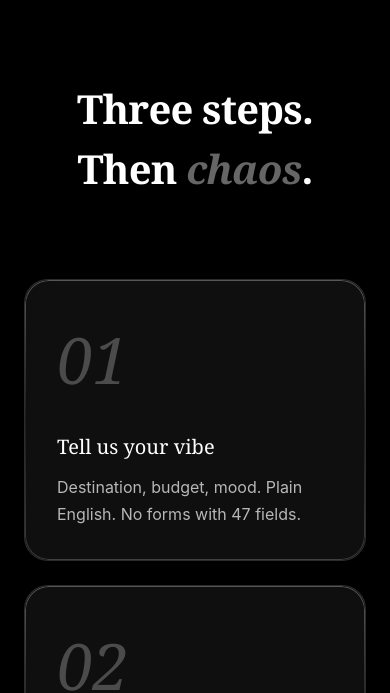
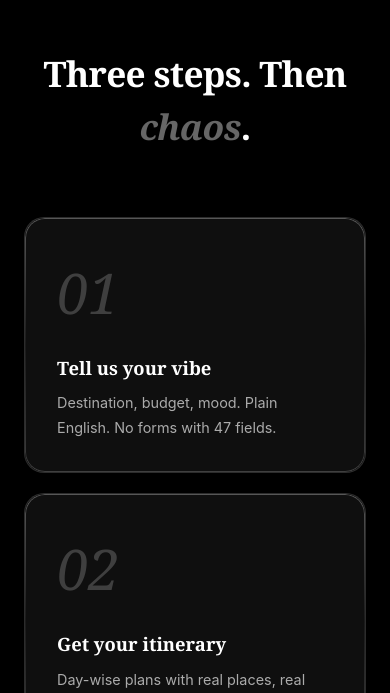
Before and after one commit to kshitij2874/detour, a React (Vite) app: page / in a window 390 px wide. Shown: the part 893-1586 px from the top of the page. Built offline with nearby package versions, Linux system fonts and the light colour scheme; no server answers.

Commit message:
fix: ui alignment — 2-col form grid, HIW heading visible, fss fallback bg, video preload auto

```diff
--- a/src/components/PlanForm.jsx
+++ b/src/components/PlanForm.jsx
@@ -42,7 +42,7 @@ export default function PlanForm({ onSubmit, isLoading }) {
       <p className="plan-form-subtitle">Tell us about your trip</p>
       <form onSubmit={handleSubmit} noValidate>
         <div className="form-grid">
-          <div className="form-group">
+          <div className="form-group full-width">
             <label className="form-label" htmlFor="destination">Destination City</label>
             <input id="destination" className={`form-input${errors.destination?' error':''}`} type="text"
               placeholder="e.g. Jaipur, Goa, Manali" aria-label="Destination city"
@@ -71,7 +71,7 @@ export default function PlanForm({ onSubmit, isLoading }) {
             {errors.budget && <span className="form-error" role="alert">{errors.budget}</span>}
           </div>
 
-          <div className="form-group">
+          <div className="form-group full-width">
             <label className="form-label" htmlFor="style">Travel Style</label>
             <select id="style" className="form-select" aria-label="Travel style"
               value={style} onChange={(e)=>setStyle(e.target.value)} disabled={isLoading}>
@@ -79,7 +79,7 @@ export default function PlanForm({ onSubmit, isLoading }) {
             </select>
           </div>
 
-          <div className="form-group">
+          <div className="form-group full-width">
             <label className="form-label">Dietary Preference</label>
             <div className="toggle-group" role="radiogroup" aria-label="Dietary preference">
               {['Veg Only','All'].map((d)=>(
@@ -91,7 +91,7 @@ export default function PlanForm({ onSubmit, isLoading }) {
             </div>
           </div>
 
-          <div className="form-group">
+          <div className="form-group full-width">
             <label className="form-label">Traveller Type</label>
             <div className="toggle-group" role="radiogroup" aria-label="Traveller type">
               {['Solo','Couple','Family'].map((t)=>(
--- a/src/index.css
+++ b/src/index.css
@@ -73,29 +73,48 @@ button{font-family:var(--sans);cursor:pointer;border:none;background:none}
 .hero-cta:hover{transform:scale(1.05)}
 
 /* HOW IT WORKS */
-.hiw-section{background:#000;padding:128px 24px}
+.hiw-section{background:#000;padding:80px 24px;scroll-margin-top:60px}
 .hiw-inner{max-width:1152px;margin:0 auto}
-.hiw-heading{font-size:clamp(2.5rem,6vw,5rem);letter-spacing:-.02em;text-align:center;margin-bottom:80px;color:#fff}
+.hiw-heading{
+  font-size:clamp(2.2rem,5vw,4.5rem);letter-spacing:-.02em;
+  text-align:center;margin-bottom:64px;color:#fff;
+  padding-top:16px;
+}
 .hiw-chaos{font-style:italic;color:rgba(255,255,255,.4)}
-.hiw-grid{display:grid;grid-template-columns:1fr;gap:24px}
+.hiw-grid{display:grid;grid-template-columns:1fr;gap:20px}
 @media(min-width:768px){.hiw-grid{grid-template-columns:repeat(3,1fr)}}
-.hiw-card{border-radius:24px;padding:32px;transition:transform .5s}
+.hiw-card{border-radius:20px;padding:32px;transition:transform .4s ease}
 .hiw-card:hover{transform:scale(1.02)}
-.hiw-num{font-family:var(--serif);font-style:italic;font-size:4rem;color:rgba(255,255,255,.25);display:block}
-.hiw-title{font-size:1.25rem;font-weight:500;color:#fff;margin:24px 0 12px}
-.hiw-body{color:rgba(255,255,255,.7);line-height:1.7}
+.hiw-num{font-family:var(--serif);font-style:italic;font-size:3.5rem;color:rgba(255,255,255,.2);display:block}
+.hiw-title{font-size:1.15rem;font-weight:600;color:#fff;margin:20px 0 10px}
+.hiw-body{color:rgba(255,255,255,.65);line-height:1.7;font-size:.9rem}
 
 /* FEATURE SHOWCASE */
 .fss-section{background:#000;padding:80px 24px}
 .fss-inner{max-width:1152px;margin:0 auto}
-.fss-video-wrap{position:relative;border-radius:24px;overflow:hidden;aspect-ratio:16/9}
-.fss-video{width:100%;height:100%;object-fit:cover}
-.fss-overlay{position:absolute;inset:0;background:linear-gradient(to top,rgba(0,0,0,.8),transparent)}
-.fss-card{position:absolute;bottom:32px;left:32px;max-width:420px;border-radius:16px;padding:32px}
-.fss-label{font-size:.7rem;color:rgba(255,255,255,.5);letter-spacing:.15em;text-transform:uppercase;margin-bottom:12px}
-.fss-body{color:rgba(255,255,255,.8);line-height:1.7;font-size:.95rem}
-.fss-cta{position:absolute;bottom:32px;right:32px;border-radius:9999px;padding:12px 32px;font-size:.875rem;color:#fff;transition:opacity .2s}
-.fss-cta:hover{opacity:.8}
+.fss-video-wrap{
+  position:relative;border-radius:24px;overflow:hidden;aspect-ratio:16/9;
+  /* Fallback when video hasn't loaded or is blocked */
+  background:linear-gradient(135deg,#0a0a1a 0%,#0d1b2a 40%,#0a1628 70%,#050505 100%);
+}
+.fss-video{width:100%;height:100%;object-fit:cover;display:block}
+.fss-overlay{position:absolute;inset:0;background:linear-gradient(to top,rgba(0,0,0,.85),rgba(0,0,0,.2) 50%,transparent)}
+.fss-card{
+  position:absolute;bottom:32px;left:32px;max-width:420px;border-radius:16px;padding:24px;
+  /* Ensure visible even on dark bg */
+  background:rgba(255,255,255,.08);
+  border:1px solid rgba(255,255,255,.15);
+  backdrop-filter:blur(12px);
+}
+.fss-label{font-size:.7rem;color:rgba(255,255,255,.55);letter-spacing:.15em;text-transform:uppercase;margin-bottom:10px}
+.fss-body{color:rgba(255,255,255,.85);line-height:1.7;font-size:.95rem}
+.fss-cta{
+  position:absolute;bottom:32px;right:32px;border-radius:9999px;padding:12px 28px;
+  font-size:.9rem;color:#fff;font-weight:500;
+  background:rgba(255,255,255,.12);border:1px solid rgba(255,255,255,.25);
+  backdrop-filter:blur(8px);transition:all .2s;
+}
+.fss-cta:hover{background:rgba(255,255,255,.22);transform:translateY(-2px)}
 
 /* LANDING FOOTER */
 .landing-footer{background:#000;border-top:1px solid rgba(255,255,255,.1);padding:48px 24px}
@@ -138,10 +157,12 @@ button{font-family:var(--sans);cursor:pointer;border:none;background:none}
 /* PLAN FORM */
 .plan-form-wrap{padding:0}
 .plan-form-card{background:rgba(255,255,255,.04);border:1px solid rgba(255,255,255,.1);border-radius:24px;padding:40px;margin-bottom:32px}
-.plan-form-title{font-family:var(--serif);font-size:clamp(2.5rem,5vw,3.5rem);color:#fff;margin-bottom:8px}
-.plan-form-subtitle{color:rgba(255,255,255,.6);margin-bottom:32px;font-size:.95rem}
+.plan-form-title{font-family:var(--serif);font-size:clamp(2.2rem,4vw,3rem);color:#fff;margin-bottom:6px}
+.plan-form-subtitle{color:rgba(255,255,255,.55);margin-bottom:28px;font-size:.9rem}
 .form-grid{display:grid;gap:20px}
+@media(min-width:640px){.form-grid{grid-template-columns:1fr 1fr}}
 .form-group{display:flex;flex-direction:column;gap:6px}
+.form-group.full-width{grid-column:1/-1}
 .form-label{font-size:.85rem;color:rgba(255,255,255,.75);font-weight:500}
 .form-input,.form-select{background:rgba(255,255,255,.06);border:1px solid rgba(255,255,255,.15);border-radius:10px;padding:12px 14px;color:#fff;font-family:var(--sans);font-size:.95rem;width:100%;transition:border-color .2s}
 .form-input::placeholder{color:rgba(255,255,255,.3)}
@@ -151,10 +172,10 @@ button{font-family:var(--sans);cursor:pointer;border:none;background:none}
 .form-error{font-size:.8rem;color:#f87171}
 .form-input.error{border-color:#f87171}
 .toggle-group{display:flex;gap:8px;flex-wrap:wrap}
-.toggle-btn{padding:8px 16px;border-radius:9999px;background:rgba(255,255,255,.06);border:1px solid rgba(255,255,255,.12);color:rgba(255,255,255,.7);font-size:.85rem;transition:all .15s}
+.toggle-btn{padding:8px 16px;border-radius:9999px;background:rgba(255,255,255,.06);border:1px solid rgba(255,255,255,.12);color:rgba(255,255,255,.7);font-size:.85rem;transition:all .15s;cursor:pointer}
 .toggle-btn.active{background:#fff;color:#000;border-color:#fff}
 .toggle-btn:hover:not(.active){background:rgba(255,255,255,.12)}
-.submit-btn{width:100%;padding:14px;background:#fff;color:#000;border-radius:9999px;font-size:1rem;font-weight:600;display:flex;align-items:center;justify-content:center;gap:8px;transition:transform .2s;margin-top:8px}
+.submit-btn{width:100%;padding:14px;background:#fff;color:#000;border-radius:9999px;font-size:1rem;font-weight:600;display:flex;align-items:center;justify-content:center;gap:8px;transition:transform .2s;margin-top:8px;grid-column:1/-1}
 .submit-btn:hover:not(:disabled){transform:scale(1.02)}
 .submit-btn:disabled{opacity:.5;cursor:not-allowed}
 
--- a/src/pages/FeatureShowcaseSection.jsx
+++ b/src/pages/FeatureShowcaseSection.jsx
@@ -14,7 +14,7 @@ export default function FeatureShowcaseSection() {
             autoPlay
             loop
             playsInline
-            preload="none"
+            preload="auto"
             aria-hidden="true"
           />
           <div className="fss-overlay" aria-hidden="true" />
```
